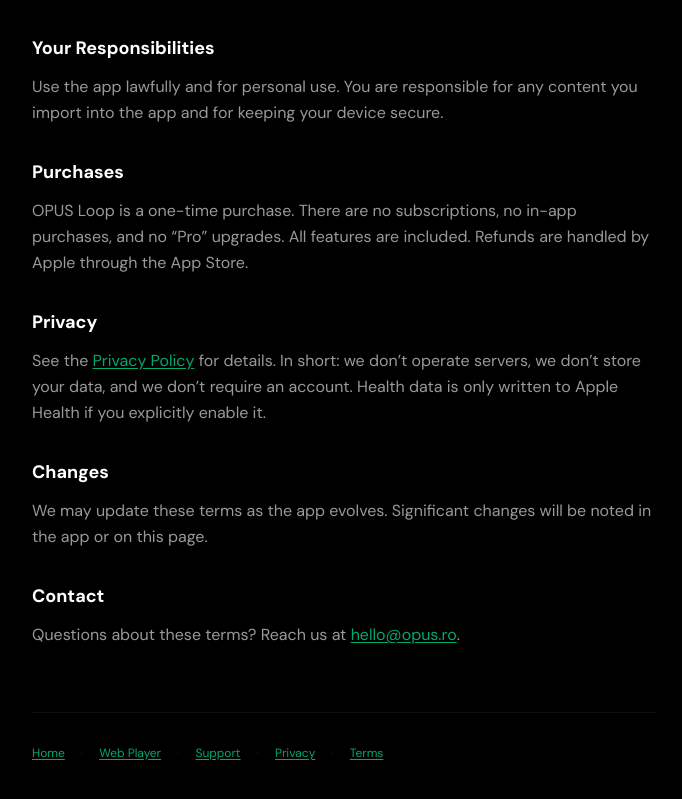
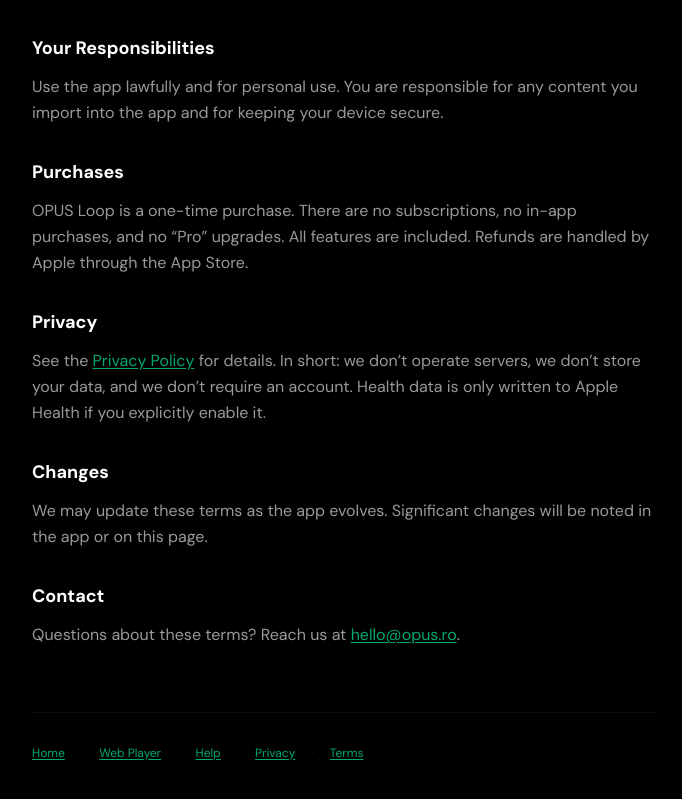
Before and after one commit to chrisfertu/loopweb, a React (Vite) app: page /terms in a window 1280 px wide. Shown: the part 529-1328 px from the top of the page, without its empty margins (296-978 px from the left). Built offline with nearby package versions, Linux system fonts and the light colour scheme.

Commit message:
Rename footer nav link from Support to Help to match page title
https://claude.ai/code/session_01NsSUuQnsKqfFu49GRmTPDq

```diff
--- a/src/components/PageLayout.jsx
+++ b/src/components/PageLayout.jsx
@@ -37,7 +37,7 @@ const PageLayout = ({ title, lastUpdated, subtitle, children }) => (
           <span className="text-white/10">·</span>
           <Link to="/player" className="hover:text-white/50 transition-colors">Web Player</Link>
           <span className="text-white/10">·</span>
-          <Link to="/support" className="hover:text-white/50 transition-colors">Support</Link>
+          <Link to="/support" className="hover:text-white/50 transition-colors">Help</Link>
           <span className="text-white/10">·</span>
           <Link to="/privacy" className="hover:text-white/50 transition-colors">Privacy</Link>
           <span className="text-white/10">·</span>
--- a/src/pages/Home.jsx
+++ b/src/pages/Home.jsx
@@ -524,7 +524,7 @@ const Footer = () => (
     <div className="flex items-center justify-center gap-4 text-xs text-white/25">
       <Link to="/player" className="hover:text-white/45 transition-colors">Web Player</Link>
       <span className="text-white/10">·</span>
-      <Link to="/support" className="hover:text-white/45 transition-colors">Support</Link>
+      <Link to="/support" className="hover:text-white/45 transition-colors">Help</Link>
       <span className="text-white/10">·</span>
       <Link to="/privacy" className="hover:text-white/45 transition-colors">Privacy</Link>
       <span className="text-white/10">·</span>
```
